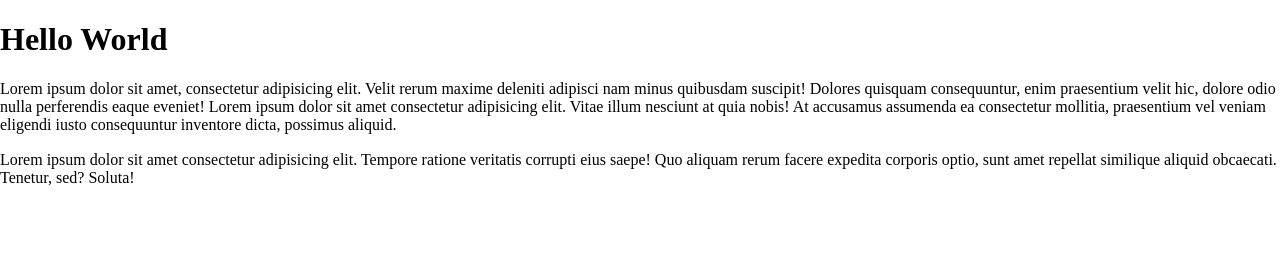
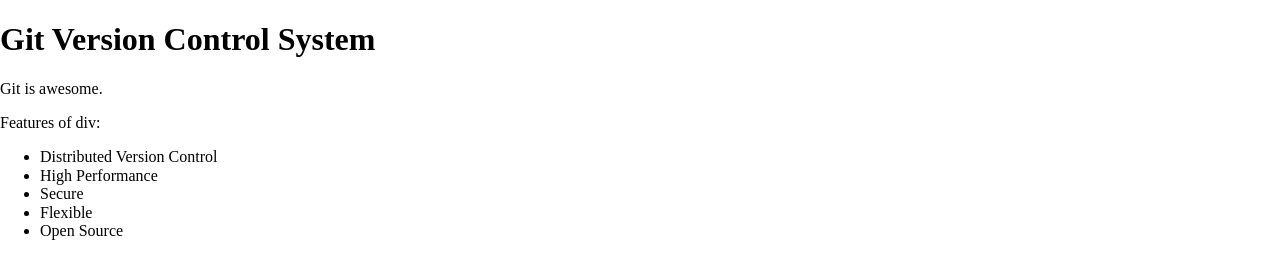
Before and after one commit to deejayjay/GitPractice, a plain HTML site: page boiler-plate/index.html in a window 1280 px wide. Drawn offline with Linux system fonts and the light colour scheme.

Commit message:
Adds proper h1 to index.html.

```diff
--- a/boiler-plate/index.html
+++ b/boiler-plate/index.html
@@ -21,25 +21,18 @@
     </head>
     <body>
         <header>
-            <h1>Hello World</h1>
+            <h1>Git Version Control System</h1>
         </header>
         <main>
-            <p>
-                Lorem ipsum dolor sit amet, consectetur adipisicing elit. Velit
-                rerum maxime deleniti adipisci nam minus quibusdam suscipit!
-                Dolores quisquam consequuntur, enim praesentium velit hic,
-                dolore odio nulla perferendis eaque eveniet! Lorem ipsum dolor
-                sit amet consectetur adipisicing elit. Vitae illum nesciunt at
-                quia nobis! At accusamus assumenda ea consectetur mollitia,
-                praesentium vel veniam eligendi iusto consequuntur inventore
-                dicta, possimus aliquid.
-            </p>
-            <p>
-                Lorem ipsum dolor sit amet consectetur adipisicing elit. Tempore
-                ratione veritatis corrupti eius saepe! Quo aliquam rerum facere
-                expedita corporis optio, sunt amet repellat similique aliquid
-                obcaecati. Tenetur, sed? Soluta!
-            </p>
+            <p>Git is awesome.</p>
+            <p>Features of div:</p>
+            <ul>
+                <li>Distributed Version Control</li>
+                <li>High Performance</li>
+                <li>Secure</li>
+                <li>Flexible</li>
+                <li>Open Source</li>
+            </ul>
         </main>
         <footer>
             <!-- Add content -->
```
